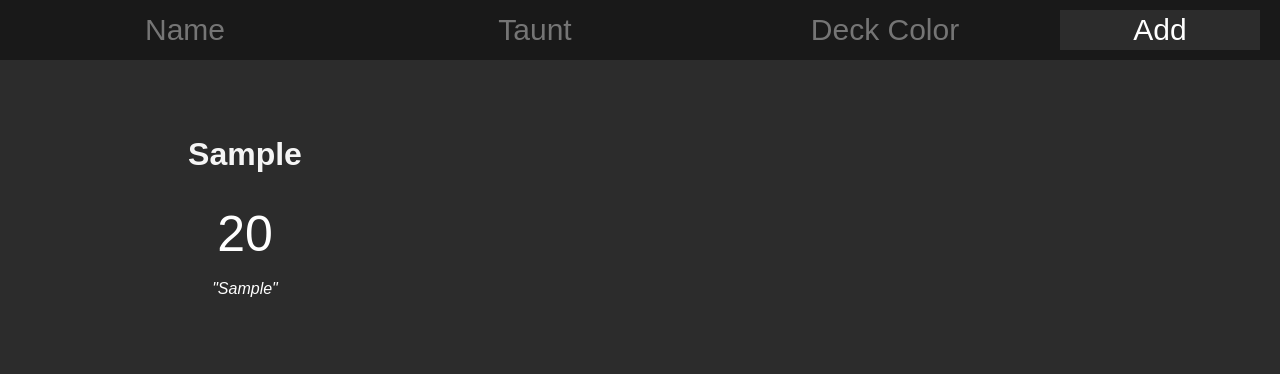
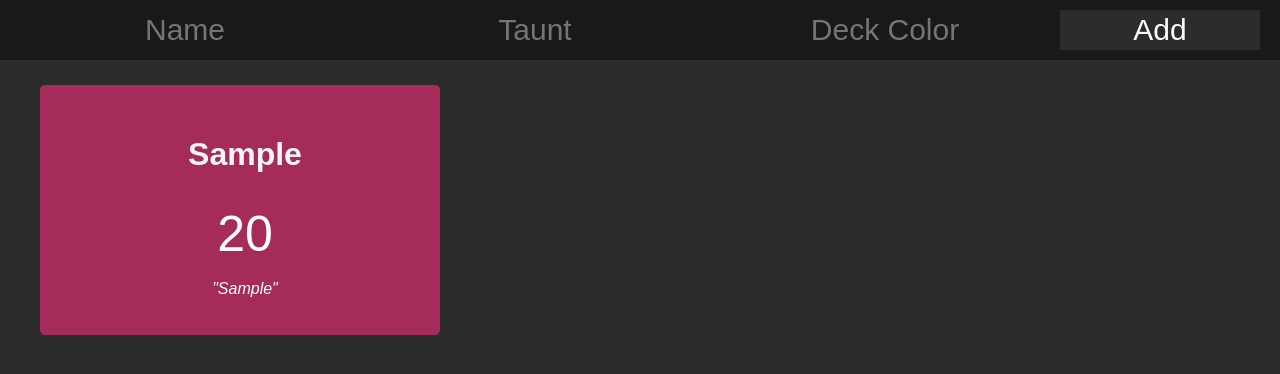
Before and after one commit to SamSwudge/MagicLifeCounter, a plain HTML site: page index.html in a window 1280 px wide. Both pictures are taken after typing "Sample", "Sample", "Sample" into the empty fields and a click on the button "Add". Drawn offline with nearby package versions, Linux system fonts and the light colour scheme.

Commit message:
Fixed bug
Fixed issue where no there was no default background color for the cards.

```diff
--- a/style.css
+++ b/style.css
@@ -83,4 +83,5 @@ input {
 #card {
   margin-left: 40px;
   margin-top: 25px;
+  background-color: #a52b5a;
 }
```
